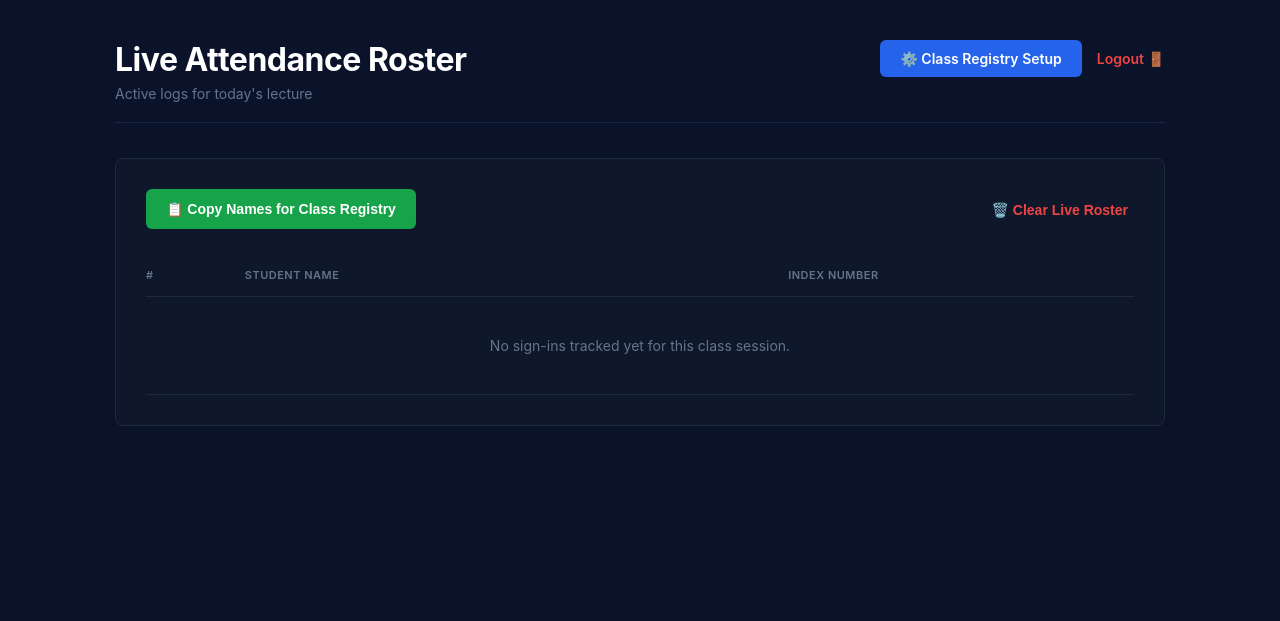
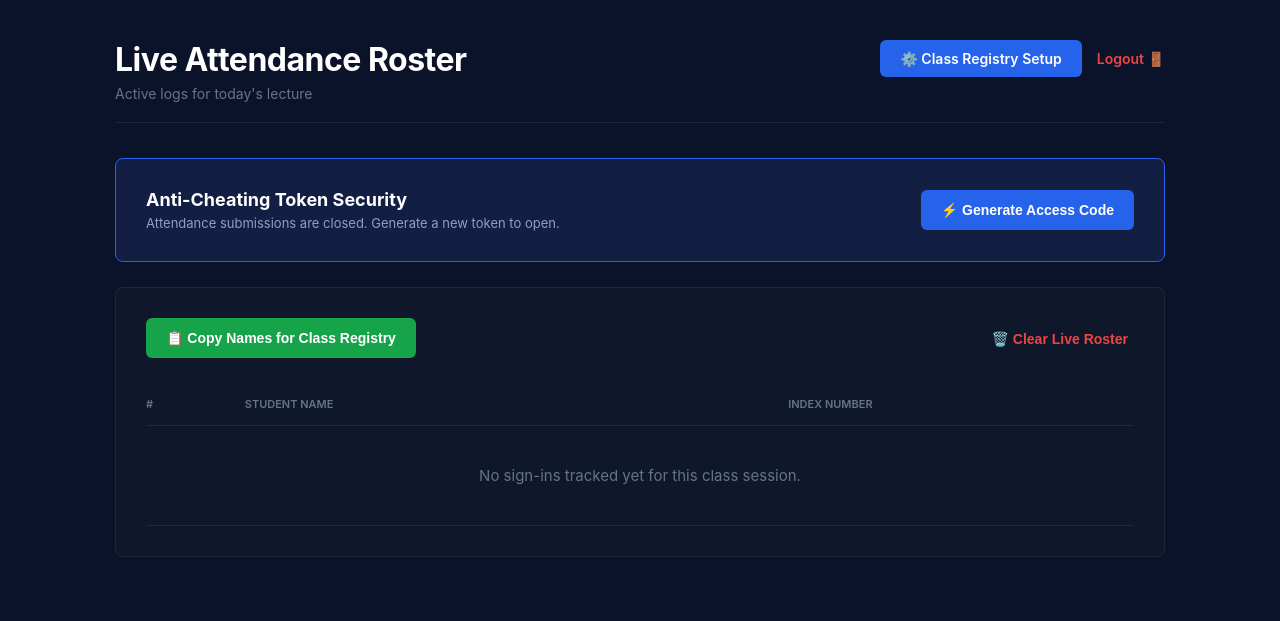
Before and after one commit to VhastyA/ktu-attendance-app, a Flask app: page /lecturer/dashboard in a window 1280 px wide. Shown: the top 621 px of the page. Run offline with Flask 3, Linux system fonts and the light colour scheme; the visitor is signed in with stand-in values (Sample User, id 1); data that the repository does not hold is empty.

Commit message:
Update dashboard.html

```diff
--- a/templates/dashboard.html
+++ b/templates/dashboard.html
@@ -5,116 +5,26 @@
     <meta name="viewport" content="width=device-width, initial-scale=1.0">
     <title>Live Attendance Roster</title>
     <style>
-        body {
-            background-color: #0b132b;
-            color: #ffffff;
-            font-family: -apple-system, BlinkMacSystemFont, "Segoe UI", Roboto, Helvetica, Arial, sans-serif;
-            margin: 0;
-            padding: 40px 30px;
-        }
-        .container {
-            max-width: 1050px;
-            margin: 0 auto;
-        }
-        .header-section {
-            display: flex;
-            justify-content: space-between;
-            align-items: flex-start;
-            border-bottom: 1px solid #1c2541;
-            padding-bottom: 20px;
-            margin-bottom: 35px;
-        }
-        h1 {
-            margin: 0;
-            font-size: 32px;
-            font-weight: 700;
-            letter-spacing: -0.5px;
-        }
-        .subtitle {
-            color: #64748b;
-            margin: 6px 0 0 0;
-            font-size: 14px;
-        }
-        .btn-nav {
-            background: #2563eb;
-            color: #ffffff;
-            border: none;
-            padding: 10px 20px;
-            border-radius: 6px;
-            text-decoration: none;
-            font-size: 14px;
-            font-weight: 600;
-            transition: background 0.2s;
-        }
-        .btn-nav:hover {
-            background: #1d4ed8;
-        }
-        .card {
-            background-color: #0f172a;
-            border: 1px solid #1e293b;
-            border-radius: 8px;
-            padding: 30px;
-        }
-        .registry-header {
-            display: flex;
-            justify-content: space-between;
-            align-items: center;
-            margin-bottom: 25px;
-        }
-        .btn-copy {
-            background-color: #16a34a;
-            color: white;
-            border: none;
-            padding: 12px 20px;
-            border-radius: 6px;
-            font-weight: 600;
-            cursor: pointer;
-            font-size: 14px;
-        }
-        .btn-copy:hover {
-            background-color: #15803d;
-        }
-        .btn-clear {
-            background: transparent;
-            color: #ef4444;
-            border: none;
-            cursor: pointer;
-            font-weight: 600;
-            font-size: 14px;
-        }
-        .btn-clear:hover {
-            text-decoration: underline;
-        }
-        table {
-            width: 100%;
-            border-collapse: collapse;
-        }
-        th, td {
-            text-align: left;
-            padding: 14px 0;
-            border-bottom: 1px solid #1e293b;
-            font-size: 15px;
-        }
-        th {
-            color: #64748b;
-            font-weight: 600;
-            text-transform: uppercase;
-            font-size: 11px;
-            letter-spacing: 0.5px;
-        }
-        .empty-message {
-            color: #64748b;
-            padding: 40px 0;
-            text-align: center;
-            font-size: 14px;
-        }
-        .feedback {
-            color: #16a34a;
-            margin-left: 12px;
-            font-weight: 600;
-            font-size: 14px;
-            display: none;
-        }
+        body { background-color: #0b132b; color: #ffffff; font-family: -apple-system, sans-serif; margin: 0; padding: 40px 30px; }
+        .container { max-width: 1050px; margin: 0 auto; }
+        .header-section { display: flex; justify-content: space-between; align-items: flex-start; border-bottom: 1px solid #1c2541; padding-bottom: 20px; margin-bottom: 35px; }
+        h1 { margin: 0; font-size: 32px; font-weight: 700; letter-spacing: -0.5px; }
+        .subtitle { color: #64748b; margin: 6px 0 0 0; font-size: 14px; }
+        .btn-nav { background: #2563eb; color: #ffffff; border: none; padding: 10px 20px; border-radius: 6px; text-decoration: none; font-size: 14px; font-weight: 600; }
+        .btn-nav:hover { background: #1d4ed8; }
+        .card { background-color: #0f172a; border: 1px solid #1e293b; border-radius: 8px; padding: 30px; margin-bottom: 25px; }
+        .otp-panel { display: flex; align-items: center; justify-content: space-between; background: #131f42; border: 1px solid #2563eb; }
+        .otp-code { font-size: 32px; font-weight: 800; color: #38bdf8; letter-spacing: 2px; background: #0b132b; padding: 4px 16px; border-radius: 6px; border: 1px solid #1e293b; }
+        .registry-header { display: flex; justify-content: space-between; align-items: center; margin-bottom: 25px; }
+        .btn-copy { background-color: #16a34a; color: white; border: none; padding: 12px 20px; border-radius: 6px; font-weight: 600; cursor: pointer; font-size: 14px; }
+        .btn-submit { background-color: #2563eb; color: white; border: none; padding: 12px 20px; border-radius: 6px; font-weight: 600; cursor: pointer; font-size: 14px; }
+        .btn-danger { background-color: #dc2626; color: white; border: none; padding: 12px 20px; border-radius: 6px; font-weight: 600; cursor: pointer; font-size: 14px; }
+        .btn-clear { background: transparent; color: #ef4444; border: none; cursor: pointer; font-weight: 600; font-size: 14px; }
+        table { width: 100%; border-collapse: collapse; }
+        th, td { text-align: left; padding: 14px 0; border-bottom: 1px solid #1e293b; font-size: 15px; }
+        th { color: #64748b; font-weight: 600; text-transform: uppercase; font-size: 11px; }
+        .empty-message { color: #64748b; padding: 40px 0; text-align: center; }
+        .feedback { color: #16a34a; margin-left: 12px; font-weight: 600; font-size: 14px; display: none; }
     </style>
 </head>
 <body>
@@ -127,6 +37,33 @@
             <div style="display: flex; align-items: center; gap: 15px;">
                 <a href="/lecturer/roster" class="btn-nav">⚙️ Class Registry Setup</a>
                 <a href="/lecturer/logout" style="color: #ef4444; text-decoration: none; font-size: 14px; font-weight: 600;">Logout 🚪</a>
+            </div>
+        </div>
+
+        <div class="card otp-panel">
+            <div>
+                <h3 style="margin: 0 0 5px 0; font-size: 18px;">Anti-Cheating Token Security</h3>
+                <p style="margin: 0; color: #8fa0c4; font-size: 13px;">
+                    {% if current_otp %}
+                    Share this active code with students in the hall. Submissions are open.
+                    {% else %}
+                    Attendance submissions are closed. Generate a new token to open.
+                    {% endif %}
+                </p>
+            </div>
+            <div>
+                {% if current_otp %}
+                <div style="display: flex; align-items: center; gap: 15px;">
+                    <span class="otp-code">{{ current_otp }}</span>
+                    <form method="POST" action="/lecturer/lock-session">
+                        <button type="submit" class="btn-danger">🔒 Lock System Now</button>
+                    </form>
+                </div>
+                {% else %}
+                <form method="POST" action="/lecturer/generate-otp">
+                    <button type="submit" class="btn-submit">⚡ Generate Access Code</button>
+                </form>
+                {% endif %}
             </div>
         </div>
 
```
